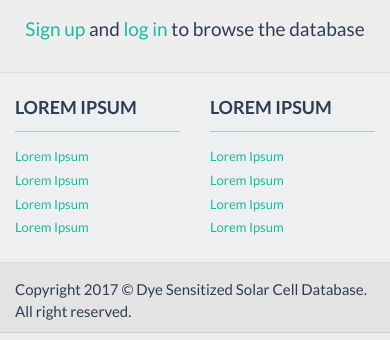
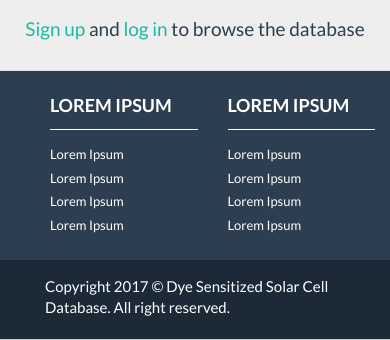
Before and after one commit to Simensen-Hambro/DSSCDB, a Django app: page / in a window 390 px wide. Shown: the part 513-853 px from the top of the page. Run offline with Django 3.2, Linux system fonts and the light colour scheme; some libraries are stand-ins or nearby versions.

Commit message:
Style footer

```diff
--- a/DSSCDB/static/DSSCDB/css/base.css
+++ b/DSSCDB/static/DSSCDB/css/base.css
@@ -2,10 +2,12 @@
 :root {
 
     --nav-color: #2c3e50;
+    --footer-color: #1c2a38;
     --background-color: #EFEFF3;
     --white: #ffffff;
     --gray-1: #868179;
     --gray-2: #565645;
+    --complement-color: #18bc9c;
 }
 
 html, body {
--- a/DSSCDB/static/DSSCDB/css/footer.css
+++ b/DSSCDB/static/DSSCDB/css/footer.css
@@ -1,5 +1,7 @@
 .footer {
     background: #EDEFF1;
+    background: white;
+    background: var(--nav-color);
     position: absolute;
     height: auto;
     width: 100%;
@@ -7,20 +9,25 @@
     border-top: 1px solid #DDDDDD;
     overflow: hidden;
 }
+
 .footer p {
     margin: 0;
 }
+
 .footer img {
     max-width: 100%;
 }
+
 .footer h3 {
-	border-bottom: 1px solid #BAC1C8;
+    color: white;
+    border-bottom: 1px solid white;
     font-size: 18px;
     font-weight: 600;
     line-height: 27px;
     padding: 40px 0 10px;
     text-transform: uppercase;
 }
+
 .footer ul {
     font-size: 13px;
     list-style-type: none;
@@ -28,6 +35,7 @@
     padding-left: 0;
     margin-top: 15px;
 }
+
 .footer ul li a {
     padding: 0 0 5px 0;
     display: block;
@@ -44,17 +52,44 @@
 .footer-content {
     margin-top: -40px;
     margin-bottom: 10px;
+    margin-left: 20px;
 }
 
 .footer-bottom {
-	background: #E3E3E3;
-	border-top: 1px solid #DDDDDD;
+    background: var(--footer-color);
     padding-top: 10px;
     padding-bottom: 10px;
+    border-bottom: 10px solid var(--footer-color);
 }
+
+.footer-bottom p {
+    color: white;
+}
+
 .footer-bottom p.pull-left {
     padding-top: 6px;
 }
-.payments {
-	font-size: 1.5em;
+
+.footer-panel ul li a {
+    color: white;
 }
+
+.footer-panel ul li a:hover {
+    color: var(--complement-color);
+}
+
+.footer-bottom p {
+    margin-left: 45px;
+}
+
+@media (min-width: 768px) {
+    .footer-bottom p {
+        margin-left: 30px;
+    }
+}
+
+@media (min-width: 992px) {
+}
+
+@media (min-width: 1200px) {
+}
--- a/DSSCDB/templates/DSSCDB/base.html
+++ b/DSSCDB/templates/DSSCDB/base.html
@@ -14,11 +14,6 @@
   <link href="{% static 'DSSCDB/css/spinner.css' %}" rel="stylesheet" type="text/css">
   <script type="text/javascript" src="{% static 'DSSCDB/javascript/jquery.min.js' %}"></script>
   <script type="text/javascript" src="{% static 'DSSCDB/javascript/bootstrap.min.js' %}"></script>
-  <style>
-    #main-menu {
-        background-image: url('{% static "DSSCDB/images/background.jpg" %}') !important;
-    }
-  </style>
   {% block styles %}
   {% endblock styles %}
 
--- a/DSSCDB/templates/DSSCDB/footer.html
+++ b/DSSCDB/templates/DSSCDB/footer.html
@@ -3,37 +3,40 @@
 <footer>
   <div class="footer" id="footer">
     <div class="container">
-            <div class="row footer-content" >
-                <div class="col-lg-4 col-xs-6">
+      <div class="row footer-content">
+        <div class="col-lg-4 col-xs-6 footer-panel">
           <h3> Lorem Ipsum </h3>
           <ul>
-                        <li> <a href="#"> Lorem Ipsum </a> </li>
-                        <li> <a href="#"> Lorem Ipsum </a> </li>
-                        <li> <a href="#"> Lorem Ipsum </a> </li>
-                        <li> <a href="#"> Lorem Ipsum </a> </li>
+            <li><a href="#" class="dropdown-toggle"> Lorem Ipsum </a></li>
+            <li><a href="#"> Lorem Ipsum </a></li>
+            <li><a href="#"> Lorem Ipsum </a></li>
+            <li><a href="#"> Lorem Ipsum </a></li>
           </ul>
         </div>
-                <div class="col-lg-4 col-xs-6">
+        <div class="col-lg-4 col-xs-6 footer-panel">
           <h3> Lorem Ipsum </h3>
           <ul>
-                        <li> <a href="#"> Lorem Ipsum </a> </li>
-                        <li> <a href="#"> Lorem Ipsum </a> </li>
-                        <li> <a href="#"> Lorem Ipsum </a> </li>
-                        <li> <a href="#"> Lorem Ipsum </a> </li>
+            <li><a href="#"> Lorem Ipsum </a></li>
+            <li><a href="#"> Lorem Ipsum </a></li>
+            <li><a href="#"> Lorem Ipsum </a></li>
+            <li><a href="#"> Lorem Ipsum </a></li>
           </ul>
         </div>
         <!--/.row-->
       </div>
-        <!--/.container-->
     </div>
-    <!--/.footer-->
-
+      <div class="row">
         <div class="footer-bottom">
           <div class="container">
-            <p class="pull-left"> Copyright {%  now "Y" %} © Dye Sensitized Solar Cell Database. All right reserved. </p>
+            <p class="pull-left"> Copyright {% now "Y" %} © Dye Sensitized Solar Cell Database. All right reserved. </p>
             <div class="pull-right">
             </div>
           </div>
         </div>
+      </div>
+    </div>
+  <!--/.container-->
+  <!--/.footer-->
+
   <!--/.footer-bottom-->
 </footer>
--- a/dye/templates/dye/snippets/list_contributions.html
+++ b/dye/templates/dye/snippets/list_contributions.html
@@ -26,5 +26,5 @@
     </tbody>
   </table>
 {% else %}
-  There are no contributions here yet. <a href="{% url "dye:single-upload" %}"></a>
+  <p>There are no contributions here yet. <a href="{% url "dye:single-upload" %}"></a></p>
 {% endif %}
```
Lines whose indentation alone changed are shown as unchanged.
